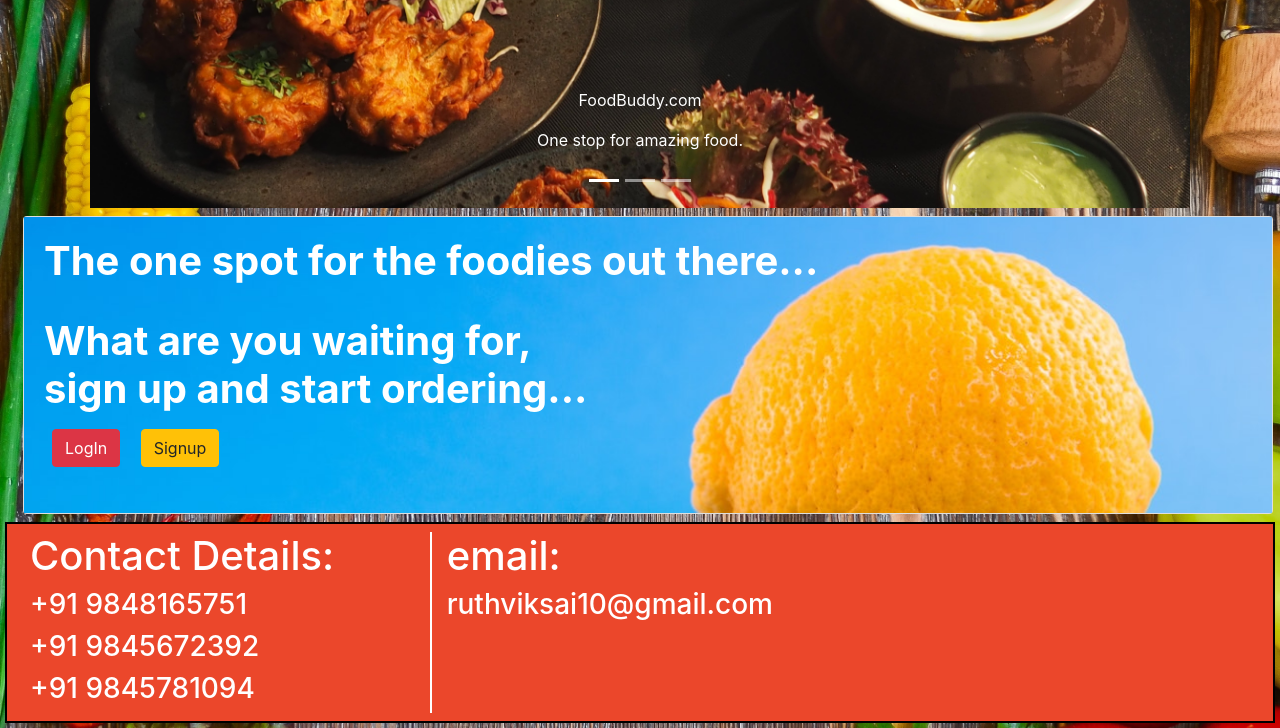
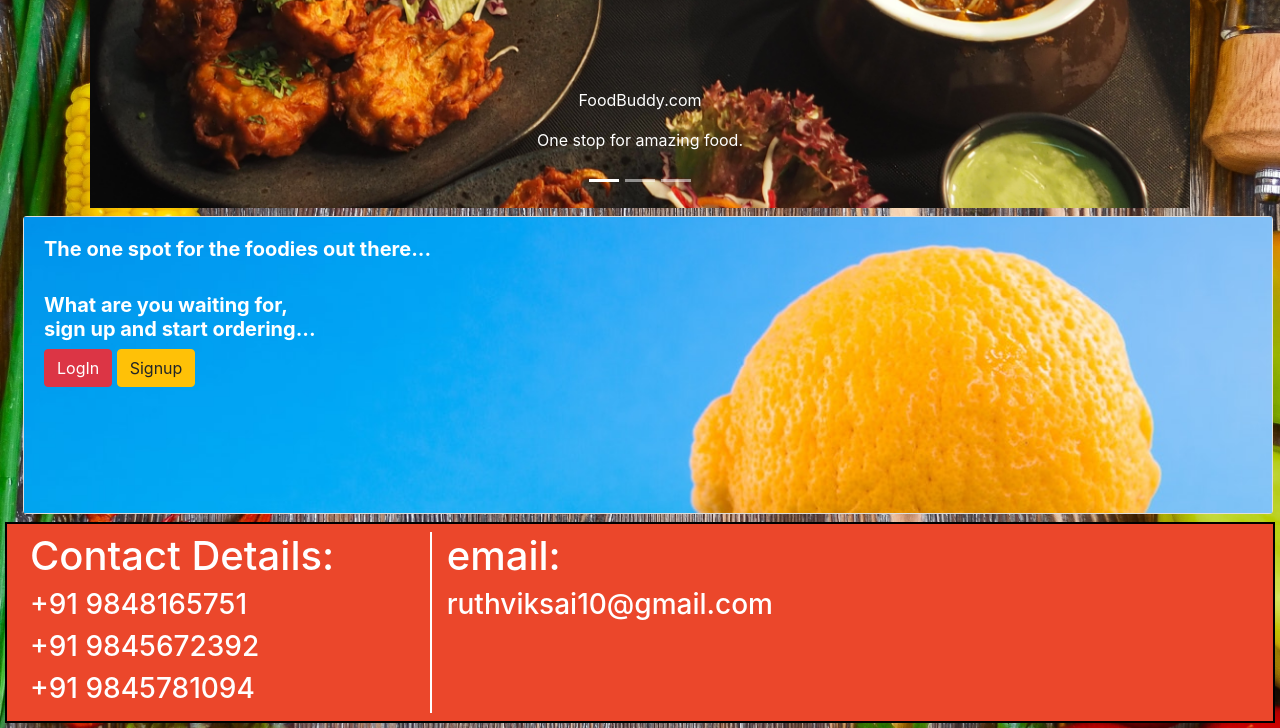
Before and after one commit to ruthvik-990/Fooddelivery, a Django app: page / in a window 1280 px wide. Shown: the part 613-1341 px from the top of the page. Run offline with Django 3.2, Linux system fonts and the light colour scheme; some libraries are stand-ins or nearby versions.

Commit message:
fifth commit

```diff
--- a/MainApp/templates/index.html
+++ b/MainApp/templates/index.html
@@ -90,12 +90,12 @@
     <div class="card">
       <img src="{% static 'images/homebannerimage.jpg' %}" class="img-fluid" alt="lemon">
       <div class="card-img-overlay">
-        <h1 class="font-weight-bolder">The one spot for the foodies out there...</h1>
+        <h5 class="font-weight-bolder">The one spot for the foodies out there...</h5>
         <br>
-        <h1 class="font-weight-bolder">What are you waiting for, <br>sign up and start ordering...</h1>
+        <h5 class="font-weight-bolder">What are you waiting for, <br>sign up and start ordering...</h5>
         {% if not request.user.is_authenticated %}
-        <a href="{% url 'login' %}" class="btn btn-danger m-2">LogIn</a>
-        <a href="{% url 'register' %}" class="btn btn-warning m-2">Signup</a>
+        <a href="{% url 'login' %}" class="btn btn-danger ">LogIn</a>
+        <a href="{% url 'register' %}" class="btn btn-warning ">Signup</a>
         {% endif %}
       </div>
     </div>
```
